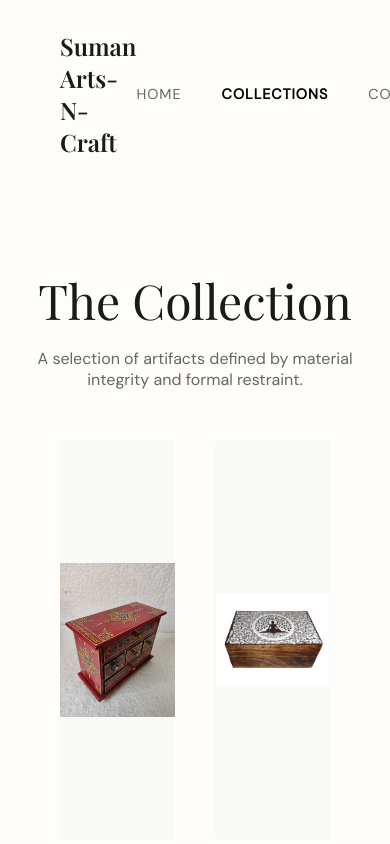
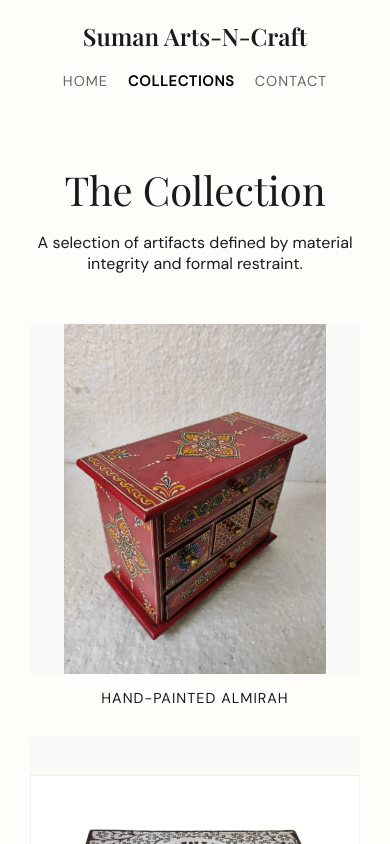
Before and after one commit to Vihaan523/Suman-Arts-N-Craft, a plain HTML site: page index.html in a window 390 px wide. Both pictures are taken after a click on the link "COLLECTIONS". Drawn offline with nearby package versions, Linux system fonts and the light colour scheme; a web font is replaced by a local one.

Commit message:
Add files via upload

```diff
--- a/index.html
+++ b/index.html
@@ -19,7 +19,8 @@
             background-color: #fffdf9; /* Cream background */
             color: #1a1a1a;
             font-family: 'DM Sans', sans-serif;
-            overflow-y: auto !important; /* Force scrolling */
+            overflow-x: hidden; /* Prevents side-scrolling on mobile */
+            overflow-y: auto !important;
         }
 
         /* --- 2. NAVIGATION --- */
@@ -52,6 +53,7 @@
             font-size: 0.9rem;
             text-transform: uppercase;
             letter-spacing: 1px;
+            cursor: pointer;
             transition: color 0.3s ease;
         }
 
@@ -60,9 +62,9 @@
             font-weight: bold;
         }
 
-        /* --- 3. SECTIONS (Tabs) --- */
+        /* --- 3. SECTIONS --- */
         main {
-            padding: 40px 20px;
+            padding: 20px;
             max-width: 1400px;
             margin: 0 auto;
         }
@@ -102,6 +104,7 @@
             margin: 0;
             font-weight: 400;
             color: #1a1a1a;
+            line-height: 1.2;
         }
 
         .sub-title {
@@ -140,14 +143,35 @@
             margin-bottom: 10px;
         }
 
-        .subtext {
-            color: #666;
+        .image-grid {
+            display: grid;
+            grid-template-columns: repeat(2, 1fr); /* 2 Columns on Desktop */
+            gap: 40px;
+            max-width: 1000px;
+            margin: 0 auto;
+            padding: 0 40px;
+        }
+
+        .image-wrapper {
+            height: 400px;
+            overflow: hidden;
+            border-radius: 4px;
+            background-color: #f9f9f7;
+        }
+
+        .item-label {
+            display: block;
+            margin-top: 15px;
+            font-size: 0.9rem;
+            letter-spacing: 1px;
+            text-transform: uppercase;
+            text-align: center;
         }
 
         /* --- 6. CONTACT --- */
         .contact-content {
             text-align: center;
-            padding: 40px;
+            padding: 40px 20px;
             max-width: 600px;
             margin: 0 auto;
         }
@@ -159,6 +183,7 @@
             text-decoration: none;
             display: block;
             margin-top: 20px;
+            word-wrap: break-word; /* Prevents email from going off screen */
         }
 
         .social-icons {
@@ -169,9 +194,46 @@
             color: #1a1a1a;
         }
 
-        /* --- UTILITY: HIDE SCROLLBARS ON IMAGES --- */
-        img {
-            display: block;
+        /* --- 📱 MOBILE FIXES (THE IMPORTANT PART) --- */
+        @media (max-width: 768px) {
+
+            /* Stack Navigation */
+            .navigation {
+                flex-direction: column;
+                padding: 20px;
+                gap: 20px;
+            }
+
+            .nav-links {
+                gap: 20px;
+                font-size: 0.8rem;
+            }
+
+            /* Shrink Huge Text */
+            .main-title {
+                font-size: 2.5rem; /* Smaller on phone */
+            }
+            .sub-title {
+                font-size: 1.5rem;
+            }
+            .headline {
+                font-size: 2.5rem;
+            }
+            .email-link {
+                font-size: 1.5rem;
+            }
+
+            /* Fix the Grid: 1 Column on Phone (Looks way better) */
+            .image-grid {
+                grid-template-columns: 1fr !important; /* Forces 1 item per row */
+                padding: 0 10px !important;
+                gap: 30px;
+            }
+
+            /* Adjust Image Height for Phone */
+            .image-wrapper {
+                height: 350px;
+            }
         }
     </style>
 </head>
@@ -181,15 +243,16 @@
     <nav class="navigation">
         <div class="logo">Suman Arts-N-Craft</div>
         <div class="nav-links">
-            <a href="#" class="nav-link active" onclick="switchTab('home')">Home</a>
-            <a href="#" class="nav-link" onclick="switchTab('collections')">Collections</a>
-            <a href="#" class="nav-link" onclick="switchTab('contact')">Contact</a>
+            <a class="nav-link active" onclick="switchTab('home')">Home</a>
+            <a class="nav-link" onclick="switchTab('collections')">Collections</a>
+            <a class="nav-link" onclick="switchTab('contact')">Contact</a>
         </div>
     </nav>
 
     <main>
         <div id="home" class="section active">
             <div class="hero-content">
+                <span class="eyebrow">Est. 2024</span>
                 <h1 class="main-title">Suman Arts-N-Craft</h1>
                 <h2 class="sub-title">Exquisite Handcrafted Excellence</h2>
                 <div class="center-description">
@@ -205,34 +268,34 @@
                 <p class="subtext">A selection of artifacts defined by material integrity and formal restraint.</p>
             </header>
 
-            <div class="image-grid" style="display: grid; grid-template-columns: repeat(2, 1fr); gap: 40px; max-width: 1000px; margin: 0 auto; padding: 0 40px;">
+            <div class="image-grid">
 
                 <div class="item-grid">
-                    <div class="image-wrapper" style="height: 400px; overflow: hidden; border-radius: 4px; background-color: #f9f9f7;">
+                    <div class="image-wrapper">
                         <img src="almirah.jpg" alt="Hand-Painted Almirah" style="width: 100%; height: 100%; object-fit: contain; display: block;">
                     </div>
-                    <span class="item-label" style="display: block; margin-top: 15px; font-size: 0.9rem; letter-spacing: 1px; text-transform: uppercase; text-align: center;">Hand-Painted Almirah</span>
+                    <span class="item-label">Hand-Painted Almirah</span>
                 </div>
 
                 <div class="item-grid">
-                    <div class="image-wrapper" style="height: 400px; overflow: hidden; border-radius: 4px; background-color: #f9f9f7;">
+                    <div class="image-wrapper">
                         <img src="mandala-box.jpg" alt="Mandala Wooden Box" style="width: 100%; height: 100%; object-fit: contain; display: block;">
                     </div>
-                    <span class="item-label" style="display: block; margin-top: 15px; font-size: 0.9rem; letter-spacing: 1px; text-transform: uppercase; text-align: center;">Mandala Wooden Box</span>
+                    <span class="item-label">Mandala Wooden Box</span>
                 </div>
 
                 <div class="item-grid">
-                    <div class="image-wrapper" style="height: 400px; overflow: hidden; border-radius: 4px; background-color: #f9f9f7;">
+                    <div class="image-wrapper">
                         <img src="buddha.jpg" alt="Brass Buddha Idol" style="width: 100%; height: 100%; object-fit: contain; display: block;">
                     </div>
-                    <span class="item-label" style="display: block; margin-top: 15px; font-size: 0.9rem; letter-spacing: 1px; text-transform: uppercase; text-align: center;">Brass Buddha Idol</span>
+                    <span class="item-label">Brass Buddha Idol</span>
                 </div>
 
                 <div class="item-grid">
-                    <div class="image-wrapper" style="height: 400px; overflow: hidden; border-radius: 4px; background-color: #f9f9f7;">
+                    <div class="image-wrapper">
                         <img src="sun-box.jpg" alt="Celestial Mango Wood Box" style="width: 100%; height: 100%; object-fit: contain; display: block;">
                     </div>
-                    <span class="item-label" style="display: block; margin-top: 15px; font-size: 0.9rem; letter-spacing: 1px; text-transform: uppercase; text-align: center;">Celestial Mango Wood Box</span>
+                    <span class="item-label">Celestial Mango Wood Box</span>
                 </div>
 
             </div>
@@ -278,7 +341,7 @@
             const navLinks = document.querySelectorAll('.nav-link');
             navLinks.forEach(link => link.classList.remove('active'));
 
-            // Find the link that was clicked and make it active (simple match)
+            // Mark the clicked link as active
             event.target.classList.add('active');
         }
     </script>
```
